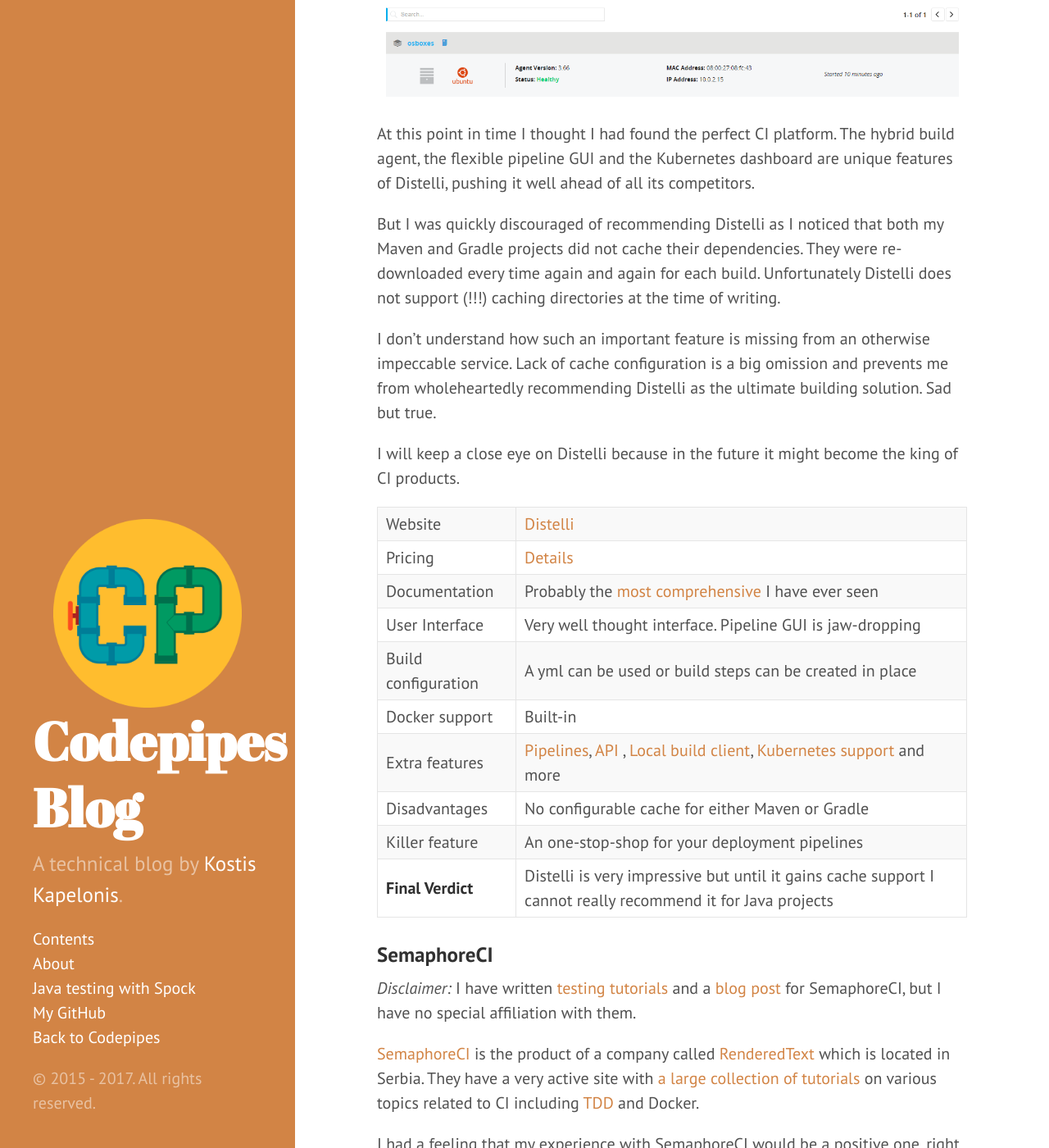
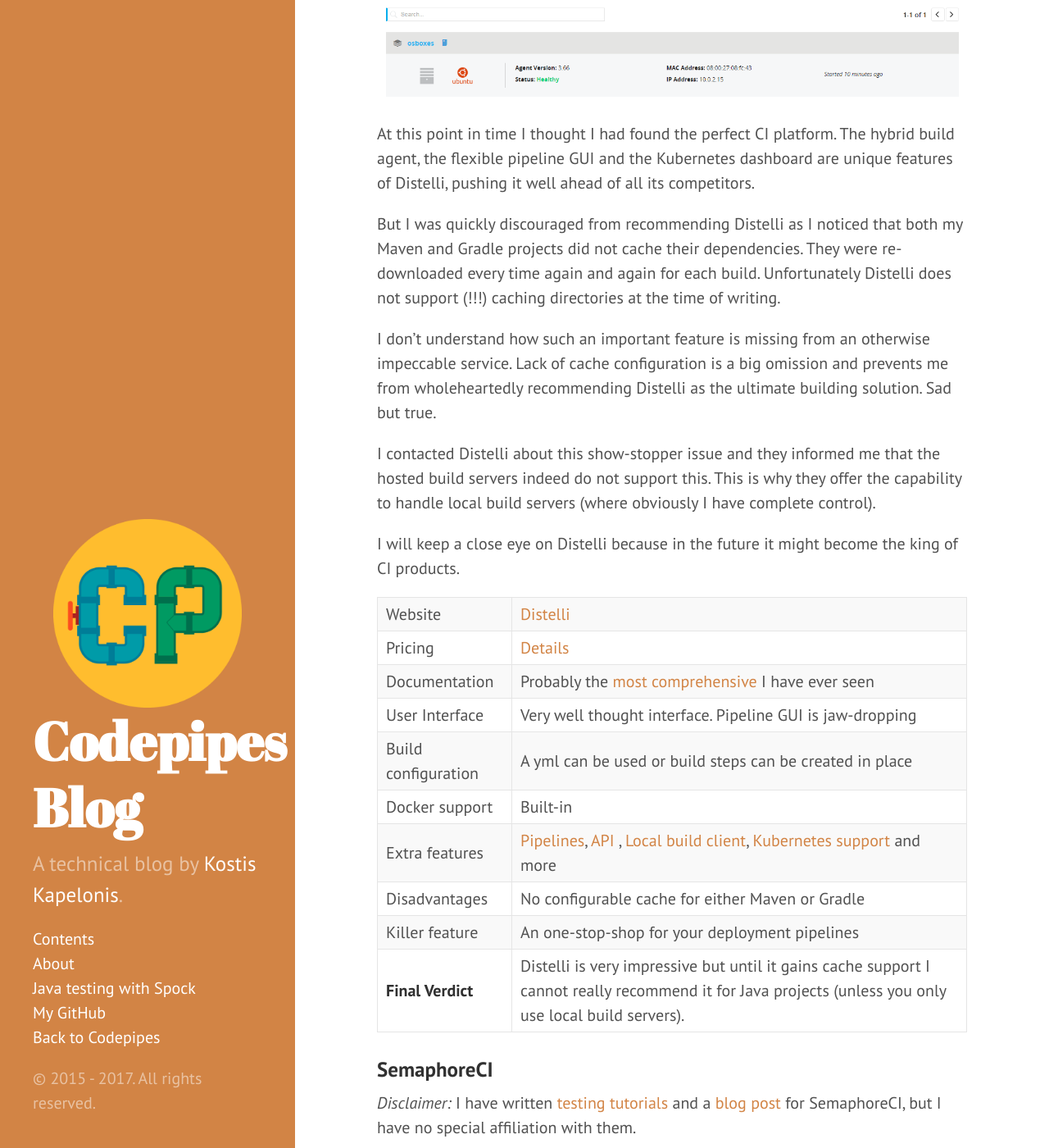
Before and after one commit to kkapelon/kkapelon.github.io, a Jekyll site: the page built from _posts/2017-02-19-hosted-ci-comparison.md, in a window 1280 px wide and 1400 px high, scrolled down 25637 px. Shown: the whole window at 82% size. Built offline with Jekyll 4.4.1, drawn with Linux system fonts in a browser that asks for light colours; some of the changed text lies outside the part shown.

Commit message:
Distelli clarifications

```diff
--- a/_posts/2017-02-19-hosted-ci-comparison.md
+++ b/_posts/2017-02-19-hosted-ci-comparison.md
@@ -481,12 +481,14 @@
 At this point in time I thought I had found the perfect CI platform. The hybrid build agent, the flexible pipeline GUI and the Kubernetes
 dashboard are unique features of Distelli, pushing it well ahead of all its competitors.
 
-But I was quickly discouraged of recommending Distelli as I noticed that both my Maven and Gradle projects did
+But I was quickly discouraged from recommending Distelli as I noticed that both my Maven and Gradle projects did
 not cache their dependencies. They were re-downloaded every time again and again for each build. Unfortunately
 Distelli does not support (!!!) caching directories at the time of writing.
 
 I don't understand how such an important feature is missing from an otherwise impeccable service. Lack of cache configuration
 is a big omission and prevents me from wholeheartedly recommending Distelli as the ultimate building solution. Sad but true.
+
+I contacted Distelli about this show-stopper issue and they informed me that the hosted build servers indeed do not support this. This is why they offer the capability to handle local build servers (where obviously I have complete control).
 
 I will keep a close eye on Distelli because in the future it might become the king of CI products.
 
@@ -499,10 +501,7 @@
 | Extra features    | [Pipelines](https://www.distelli.com/docs/kb/introduction-to-dashboards), [API](https://www.distelli.com/docs/api/getting-started-with-distelli-api) , [Local build client](https://www.distelli.com/docs/agent/installing-the-distelli-cli), [Kubernetes support](https://distelli.engineering/kubernetes-ci-cd-with-docker-and-node-2ac29cf48b2b#.h50iv82sq) and more|
 | Disadvantages    | No configurable cache for either Maven or Gradle |
 | Killer feature    | An one-stop-shop for your deployment pipelines |
-| **Final Verdict**    | Distelli is very impressive but until it gains cache support I cannot really recommend it for Java projects|
-
-
-
+| **Final Verdict**    | Distelli is very impressive but until it gains cache support I cannot really recommend it for Java projects (unless you only use local build servers).|
 
 
 ### SemaphoreCI
@@ -857,10 +856,13 @@
 ##### Local builds
 
 It is very convenient to be able to run a build locally in exactly the same manner as the build server. At the time or writing
-only Distelli, Codeship Pro and Wercker support this feature.
+only Codeship Pro and Wercker support this feature (i.e. building without committing anything).
 
 Codefresh is built around Docker, so running a build locally is the same as using Docker itself and this is why I mark
 it with `Yes` in the respective column.
+
+Distelli takes a completely different approach allowing you to use local build servers (but they are still managed
+by their web interface).
 
 ##### SSH into build slaves.
 
```
